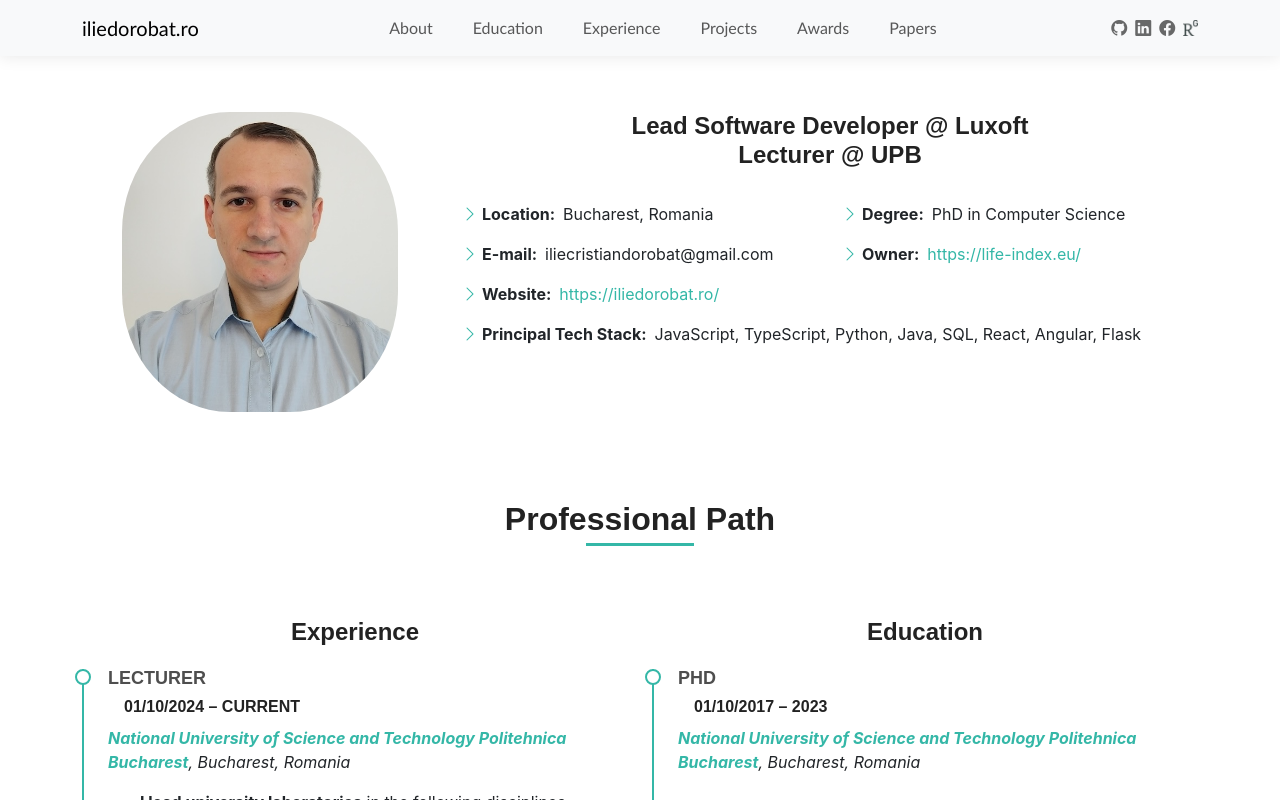
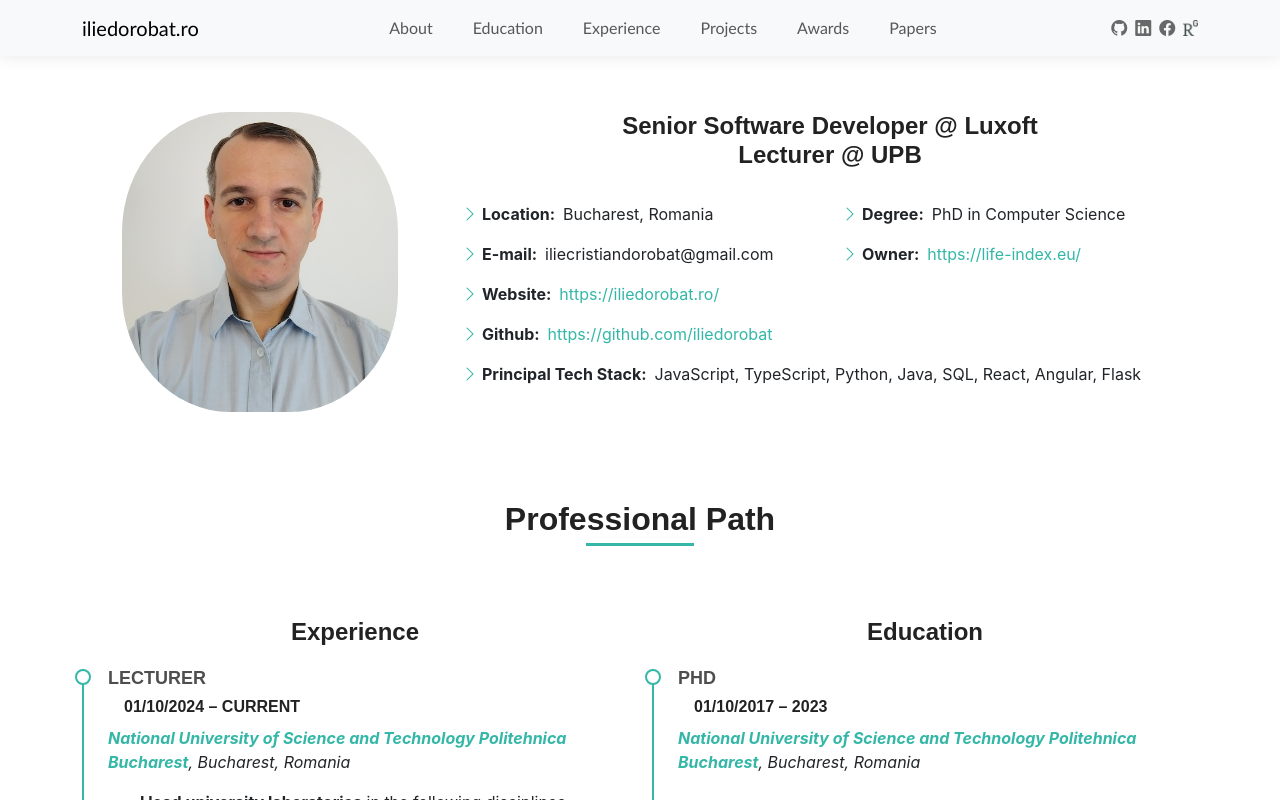
Before and after one commit to iliedorobat/resume, a React (Create React App) app: page / in a window 1280 px wide. Built offline with nearby package versions, Linux system fonts and the light colour scheme.

Commit message:
Add github repo

```diff
--- a/src/app/common/strings.ts
+++ b/src/app/common/strings.ts
@@ -25,6 +25,7 @@ const dictionary = {
   experience: "Experience",
   expert: "Expert",
   freelancer: "Freelancer",
+  github: "Github",
   greece: "Greece",
   home: "Home",
   icdsConference: "International Conference on Digital Society (ICDS)",
@@ -33,7 +34,7 @@ const dictionary = {
   lecturer: "Lecturer",
   location: "Location",
   luxoft: "Luxoft SRL",
-  luxoftJobTitle: "Lead Software Developer @ Luxoft",
+  luxoftJobTitle: "Senior Software Developer @ Luxoft",
   margineni: "Margineni",
   ministryOfFinance: "Ministry of Finance",
   networksAndMemberships: "Networks & Memberships",
--- a/src/app/components/resume/about/About.config.tsx
+++ b/src/app/components/resume/about/About.config.tsx
@@ -20,6 +20,11 @@ const SIDE_LEFT: ISideConfig[] = [
   {
     title: LABELS.website,
     value: "https://iliedorobat.ro/",
+    isAnchor: true,
+  },
+  {
+    title: LABELS.github,
+    value: "https://github.com/iliedorobat",
     isAnchor: true,
   },
 ];
```
